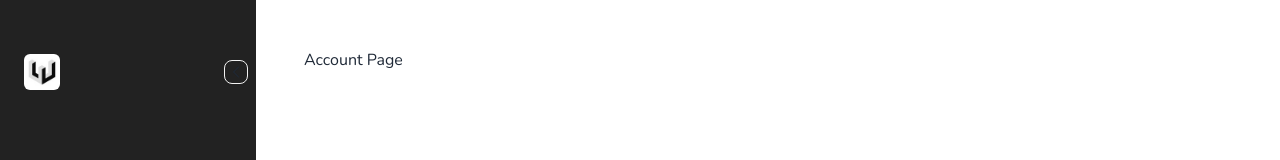
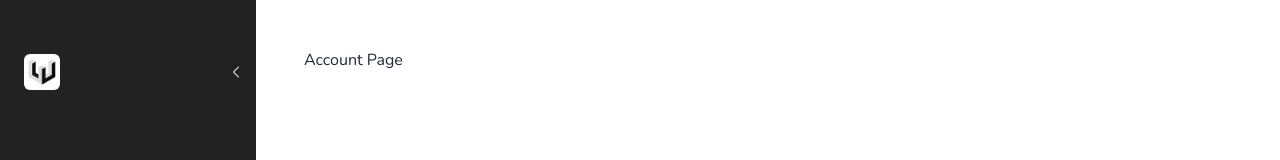
Before and after one commit to zachkfan/pathtoswe, a Next.js app: page /dashboard/account in a window 1280 px wide. Shown: the top 160 px of the page. Built offline with nearby package versions, Linux system fonts and the light colour scheme; a web font is replaced by a local one.

Commit message:
fixed arrow problem for dark and light modes.

```diff
--- a/src/app/ui/navigation/sidenav.tsx
+++ b/src/app/ui/navigation/sidenav.tsx
@@ -31,10 +31,10 @@ export default function SideNav() {
               }
             )}>PathToSWE</h2>
           </Link>
-          <button className={clsx("animate-fadeInFromRight btn btn-xs btn-square bg-transparent",
+          <button className={clsx("animate-fadeInFromRight btn btn-xs btn-square bg-transparent border-none",
             {'ml-auto': isOpen}
           )} onClick={() => toggleSidebar()}>
-            {isOpen ? <ChevronLeftIcon className="w-4" />: <ChevronRightIcon className="w-4"/>}
+            {isOpen ? <ChevronLeftIcon className="w-4 text-white" />: <ChevronRightIcon className="w-4 text-white"/>}
           </button>
         </div>
         <div className="flex grow flex-row justify-between space-x-2 md:flex-col md:space-x-0 md:space-y-2">
```
